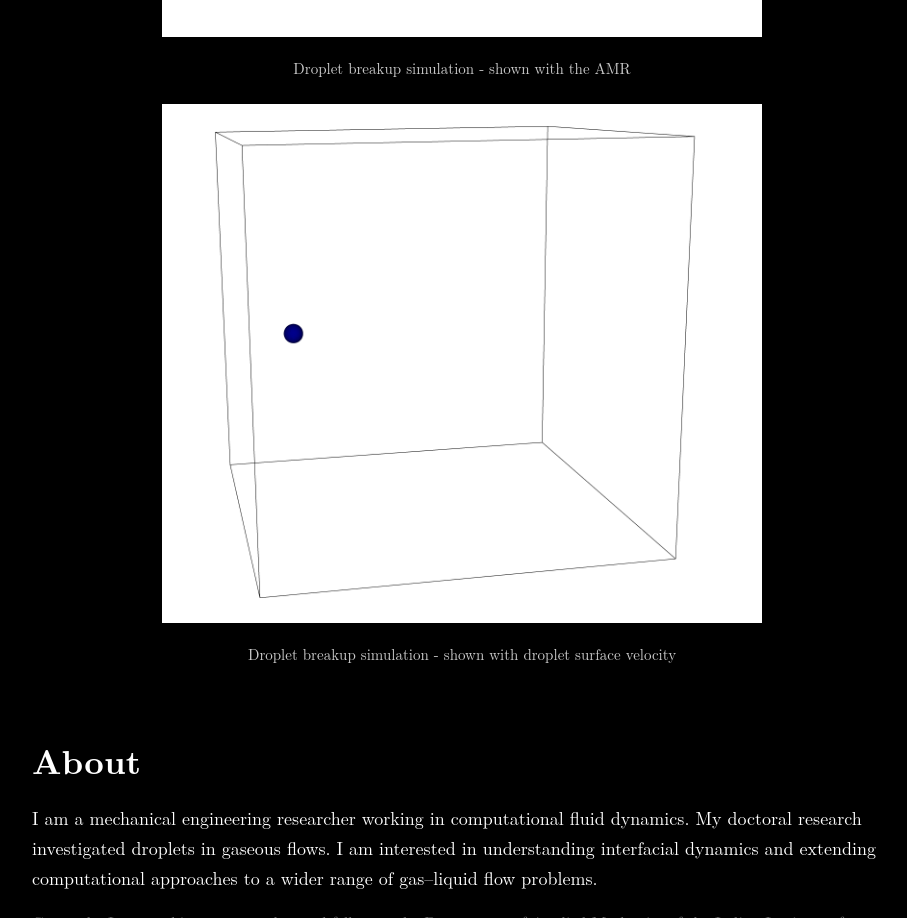
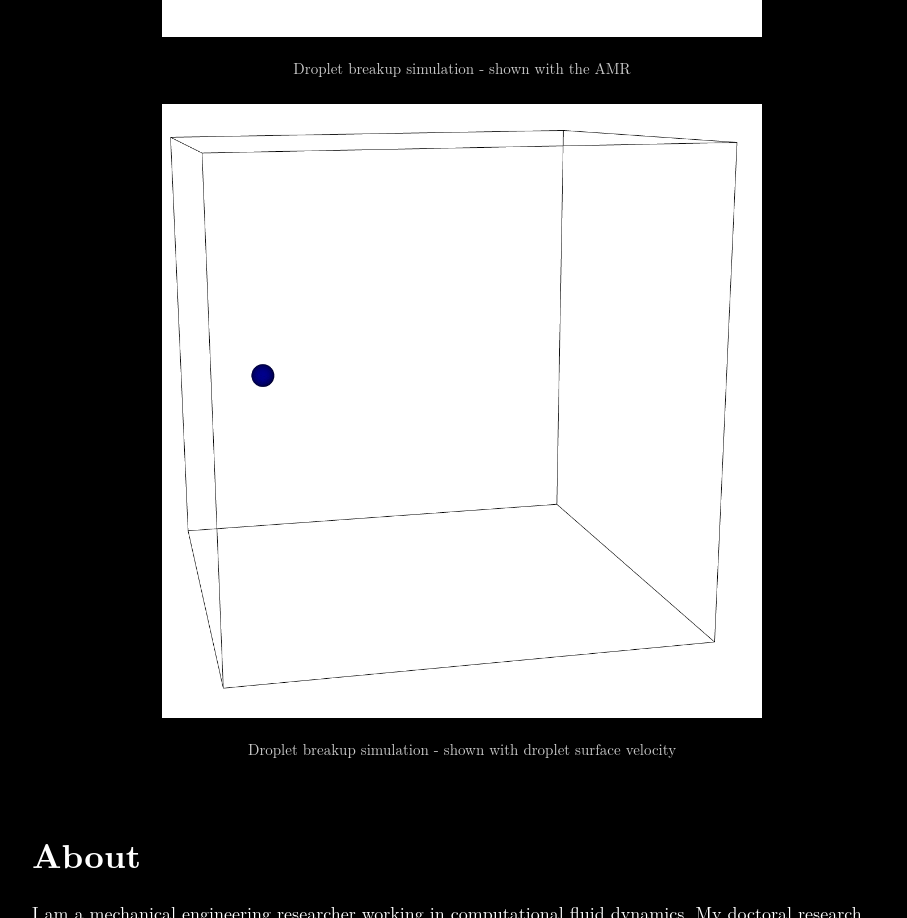
Before and after one commit to robin-iit/robin-iit.github.io, a plain HTML site: page index.html in a window 1280 px wide. Shown: the part 1306-2224 px from the top of the page, without its empty margins (178-1085 px from the left). Drawn offline with Linux system fonts and the light colour scheme.

Commit message:
Adjust image crop dimensions and translation

```diff
--- a/style.css
+++ b/style.css
@@ -219,10 +219,10 @@ footer {
 
 
 .image-crop-image {
-    width: 153.846%;
+    width: 181.81%;
     height: auto;
     display: block;
-    transform: translateX(-25%);
+    transform: translateX(-30%);
 }
 
 .image-crop-container {
```
